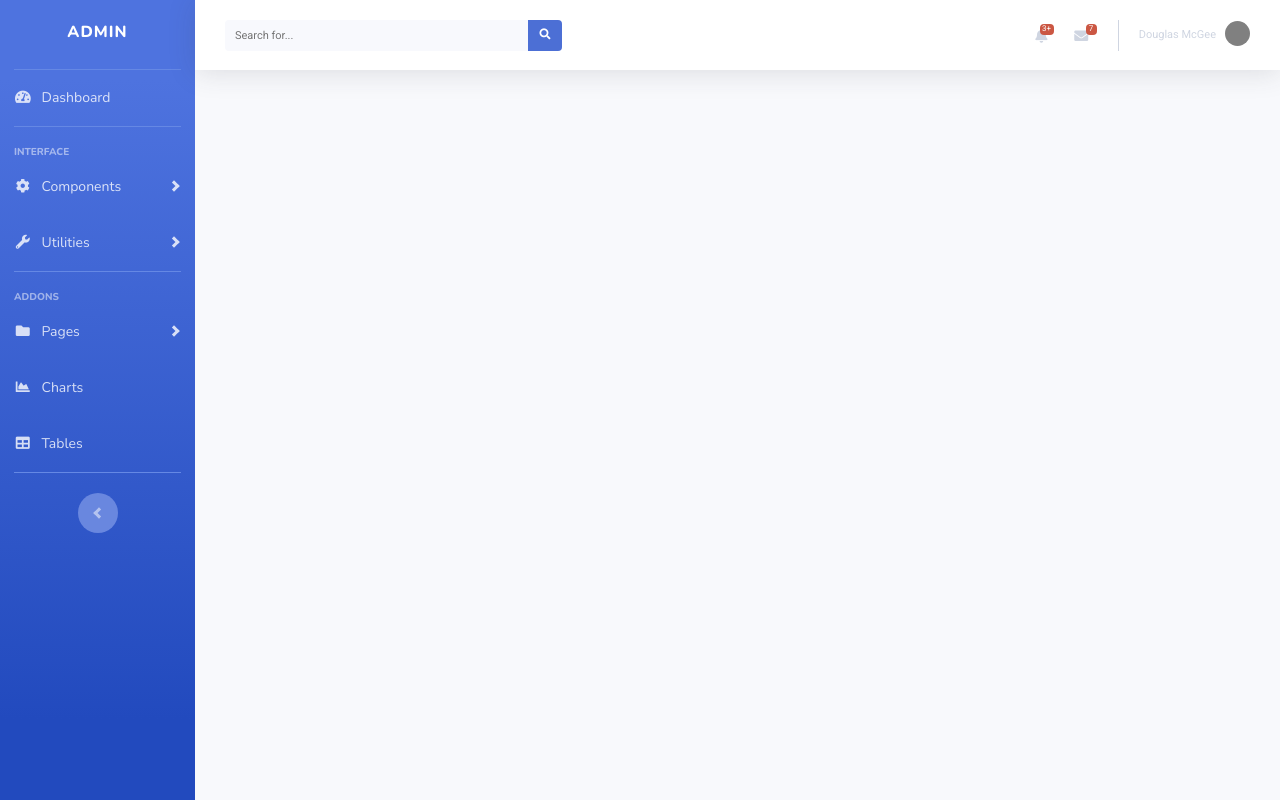
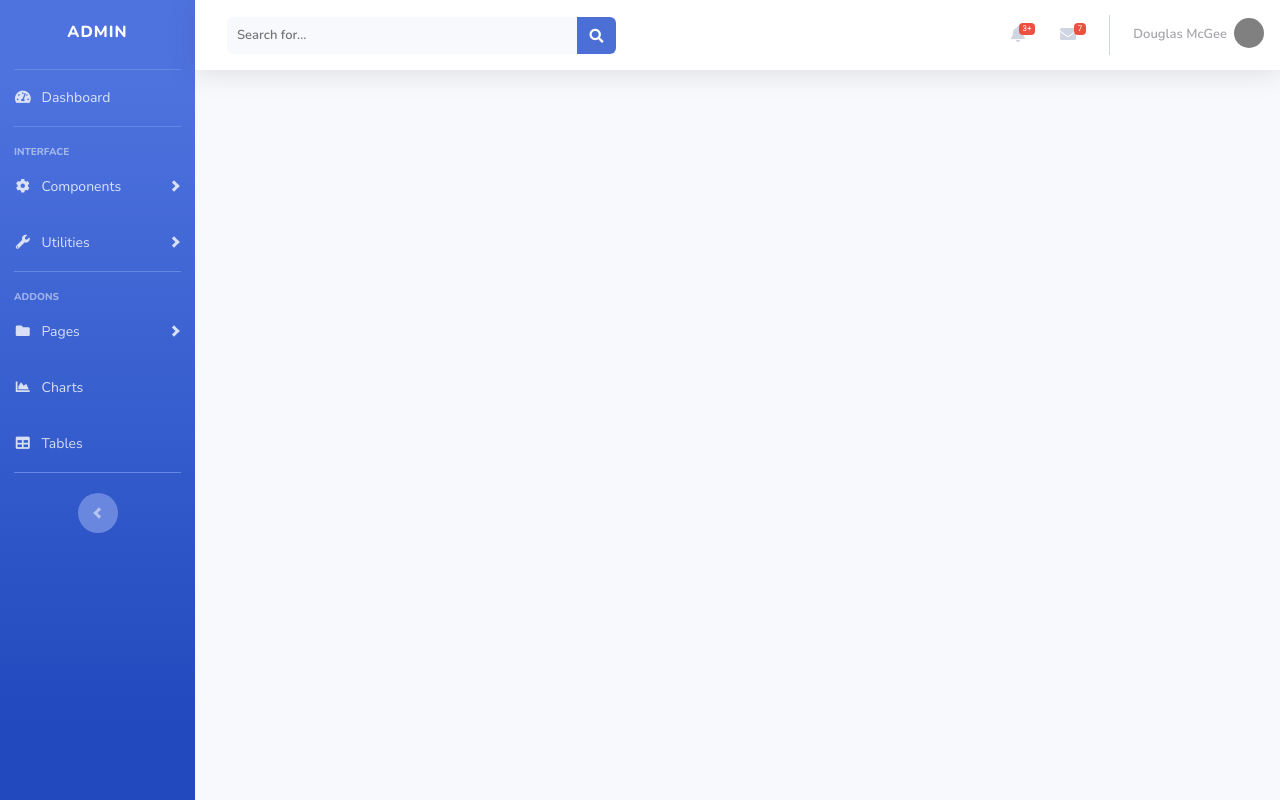
Before and after one commit to st63/newExample, a plain HTML site: page index.html in a window 1280 px wide. Drawn offline with nearby package versions, Linux system fonts and the light colour scheme.

Commit message:
header perfect pixel

```diff
--- a/style.css
+++ b/style.css
@@ -34,8 +34,8 @@
     box-shadow: 0 .15rem 1.75rem 0 rgba(58,59,69,.15);
     display: flex;
     justify-content: space-between;
-    padding: 0px 30px;
-    font-size: 11px;
+    padding: 0px 32px;
+    font-size: 14px;
     font-family: 'Roboto', sans-serif;
   }
   .content{
@@ -204,54 +204,63 @@
   }
   .search{
     background-color: #F8F9FD;
-    width: 303px;
-    height: 31px;
+    width: 350px;
+    height: 37px;
     outline: none;
     border: none;
-    border-radius: 4px 0 0 4px;
-    font-size: 11px;
-    font-family: 'Roboto', sans-serif;
+    border-radius: 6px 0 0 6px;
+    font-family: 'Nunito', sans-serif;
+    font-size: 13px;
+    font-weight: 600;
+    letter-spacing: 0px;
+    color: #A6A5AB;
     padding: 0px 10px;
     position: relative;
   }
   .fa-search{
     background-color: #4C6FD5;
     color: white;
-    height: 31px;
-    width: 34px;
-    line-height: 2.5;
+    height: 37px;
+    width: 39px;
+    line-height: 2.8;
     margin: auto 0;
-    border-radius: 0 4px 4px 0;
+    border-radius: 0 6px 6px 0;
     position: absolute;
   }
   .fa-search:hover{
     cursor: pointer;
   }
   .user--name__photo{
-    width: 25px;
-    height: 25px;
+    width: 30px;
+    height: 30px;
     border-radius: 100%;
     background-color: grey;
     position: relative;
+    right: -16px;
   }
   .user--name__photo:hover{
     cursor: pointer;
   }
   .user--name__text{
+    font-family: 'Nunito', sans-serif;
+    font-size: 13px;
+    font-weight: 600;
+    letter-spacing: 0px;
+    color: #A6A5AB;
     margin: auto 0;
     position: absolute;
-    right: 64px;
-    top: 20px;
+    right: 53px;
+    top: 15px;
     border-left: 1px solid #CFD5E1;
-    padding-left: 20px;
-    height: 31px;
-    line-height: 2.7;
+    padding-left: 23px;
+    height: 40px;
+    line-height: 3;
   }
   .header__user--mail{
     position: absolute;
-    right: 180px;
-    top: 28px;
-    font-size: 14px;
+    right: 192px;
+    top: 26px;
+    font-size: 16px;
   }
   .header__user--mail:hover{
     cursor: pointer;
@@ -261,33 +270,33 @@
   }
   .header__user--alert{
     position: absolute;
-    right: 220px;
-    top: 28px;
-    font-size: 14px;
+    right: 242px;
+    top: 26px;
+    font-size: 16px;
   }
   .alert__value{
     font-size: 8px;
     text-align: center;
-    width: 14px;
-    height: 11px;
-    background-color: #CB5743;
+    width: 16px;
+    height: 12px;
+    background-color: #EA5141;
     color: white;
     border-radius: 4px;
     position: relative;
-    top: -20px;
-    left: 7px;
-    line-height: 1.3;
+    top: -21px;
+    left: 11px;
+    line-height: 1.5;
   }
   .mail__value{
     font-size: 8px;
     text-align: center;
-    width: 11px;
-    height: 11px;
-    background-color: #CB5743;
+    width: 12px;
+    height: 12px;
+    background-color: #EA5141;
     color: white;
     border-radius: 4px;
     position: relative;
-    top: -20px;
-    left: 13px;
-    line-height: 1.3;
+    top: -21px;
+    left: 16px;
+    line-height: 1.5;
   }
```
